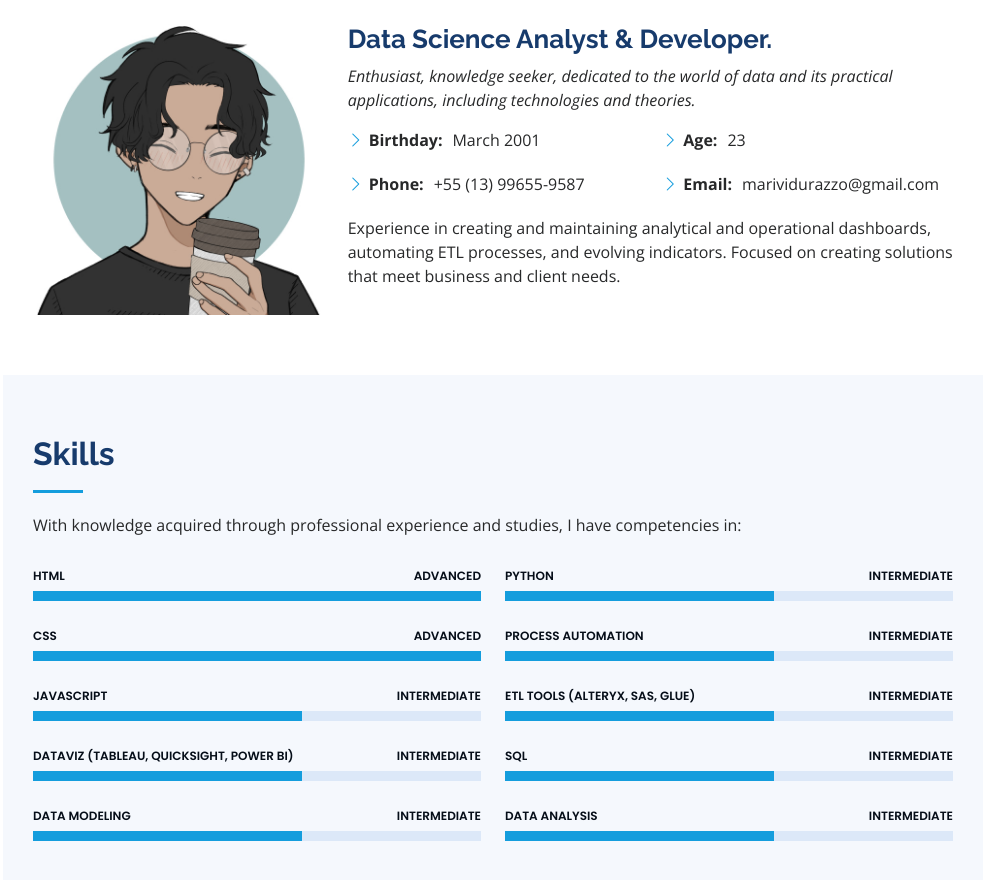
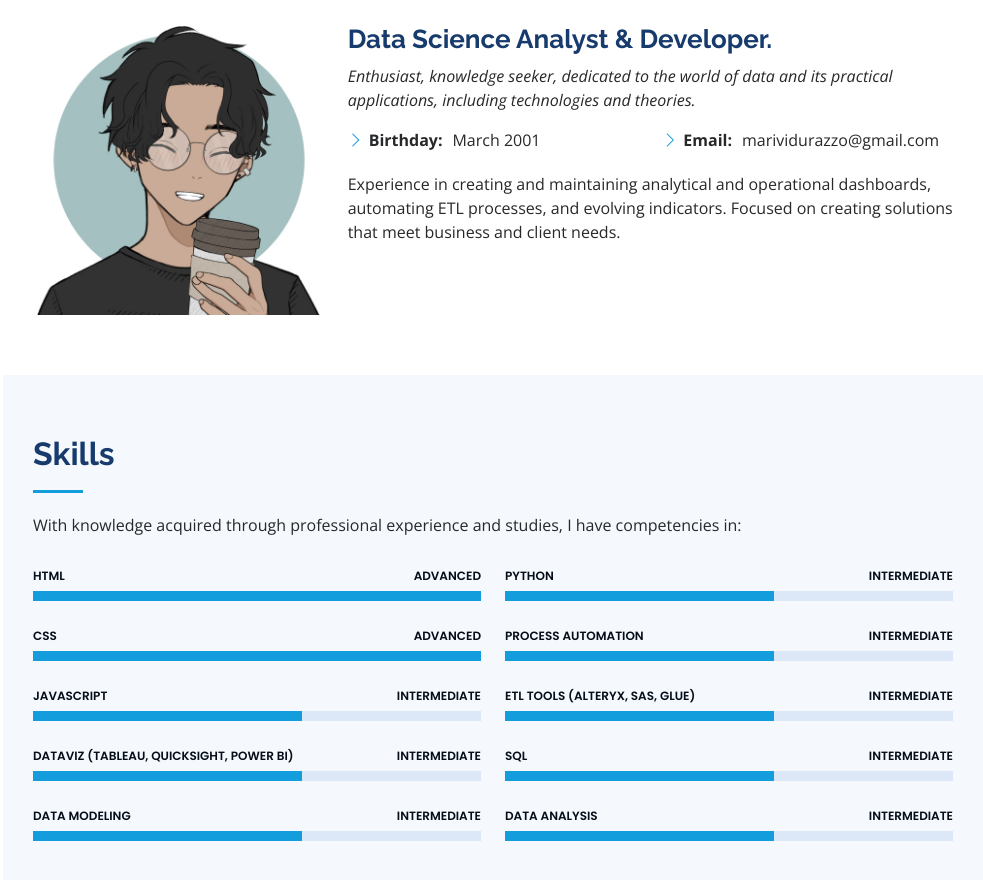
Before and after one commit to vickdurazzo/vickdurazzo, a plain HTML site: page index.html in a window 1280 px wide. Shown: the part 1040-1920 px from the top of the page, without its empty margins (297-1280 px from the left). Drawn offline with nearby package versions, Linux system fonts and the light colour scheme.

Commit message:
Update index.html

```diff
--- a/index.html
+++ b/index.html
@@ -100,12 +100,10 @@
               <div class="col-lg-6">
                 <ul>
                   <li><i class="bi bi-chevron-right"></i> <strong>Birthday:</strong> <span>March 2001</span></li>
-                  <li><i class="bi bi-chevron-right"></i> <strong>Phone:</strong> <span>+55 (13) 99655-9587</span></li>
                 </ul>
               </div>
               <div class="col-lg-6">
                 <ul>
-                  <li><i class="bi bi-chevron-right"></i> <strong>Age:</strong> <span>23</span></li>
                   <li><i class="bi bi-chevron-right"></i> <strong>Email:</strong> <span>marividurazzo@gmail.com</span></li>
                 </ul>
               </div>
```
